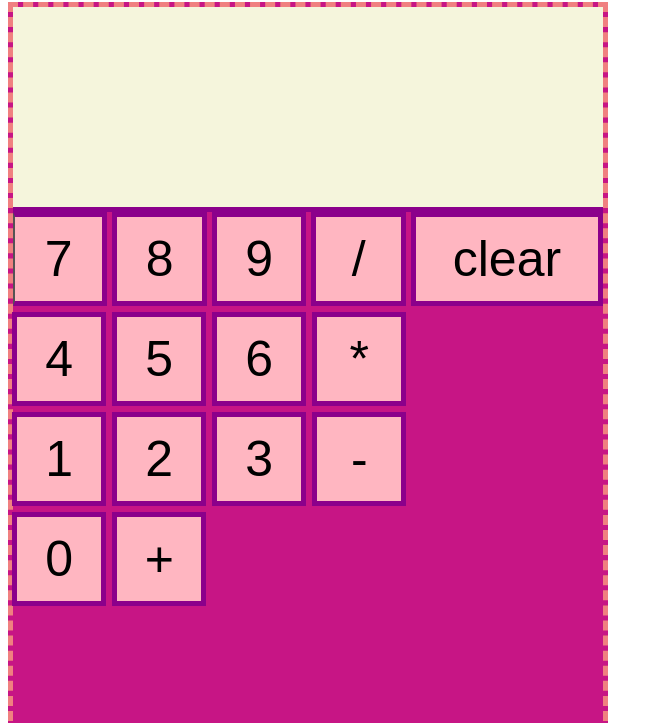
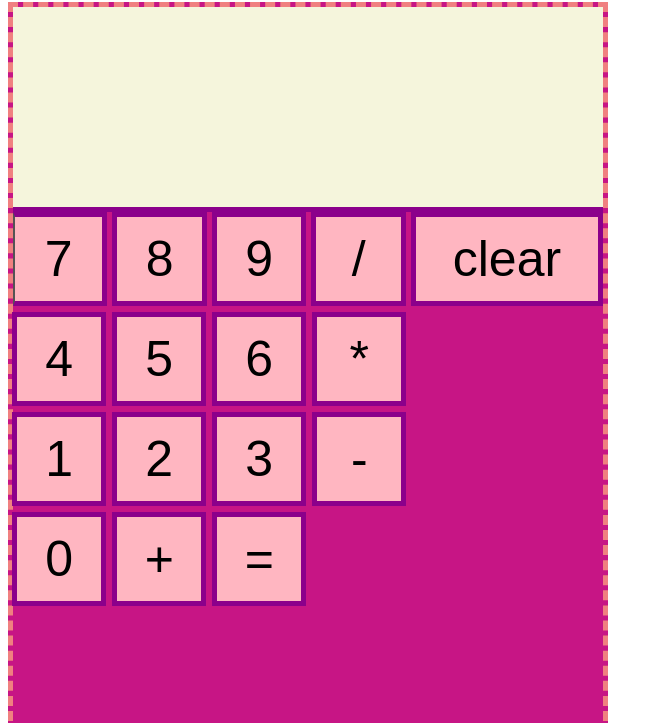
Before and after one commit to Snehaaaluvscheese/Calculator, a plain HTML site: page index.html in a window 1280 px wide. Shown: the part 78-801 px from the top of the page, without its empty margins (0-663 px from the left). Drawn offline with Linux system fonts and the light colour scheme.

Commit message:
Add equals button with event listener

```diff
--- a/script.js
+++ b/script.js
@@ -325,3 +325,21 @@ const calcBox = document.querySelector('#container');
         displayValue = "+";
      });
      // add event listener to addition that puts + in display
+
+     const equals = document.createElement('button');
+     // created sixteenth button 'equals' of calculator
+
+     equals.textContent = '=';
+     // added text content to equals
+
+     equals.setAttribute('id', 'equals');
+     // added id to equals
+
+     calcBox.appendChild(equals);
+     // append childNode equals to calculator container parentNode
+
+     equals.addEventListener('click', () => {
+        document.getElementById("display").innerHTML = document.getElementById("display").innerHTML + "=";
+        displayValue = "=";
+     });
+     // add event listener to equals that puts = in display
--- a/style.css
+++ b/style.css
@@ -246,3 +246,19 @@
    }
 
    /* styled addition (button + ) */
+
+   #equals {
+    position: absolute;
+    bottom: 700px;
+    top: 590px;
+    left: 212px;
+    width: 2.5cm;
+    height: 2.5cm;
+    box-sizing: border-box;
+    background-color: lightpink;
+    font-size: 50px;
+    border: 5px solid darkmagenta;
+    margin-bottom: 900px;
+   }
+
+   /* styled equals (button = ) */
```
